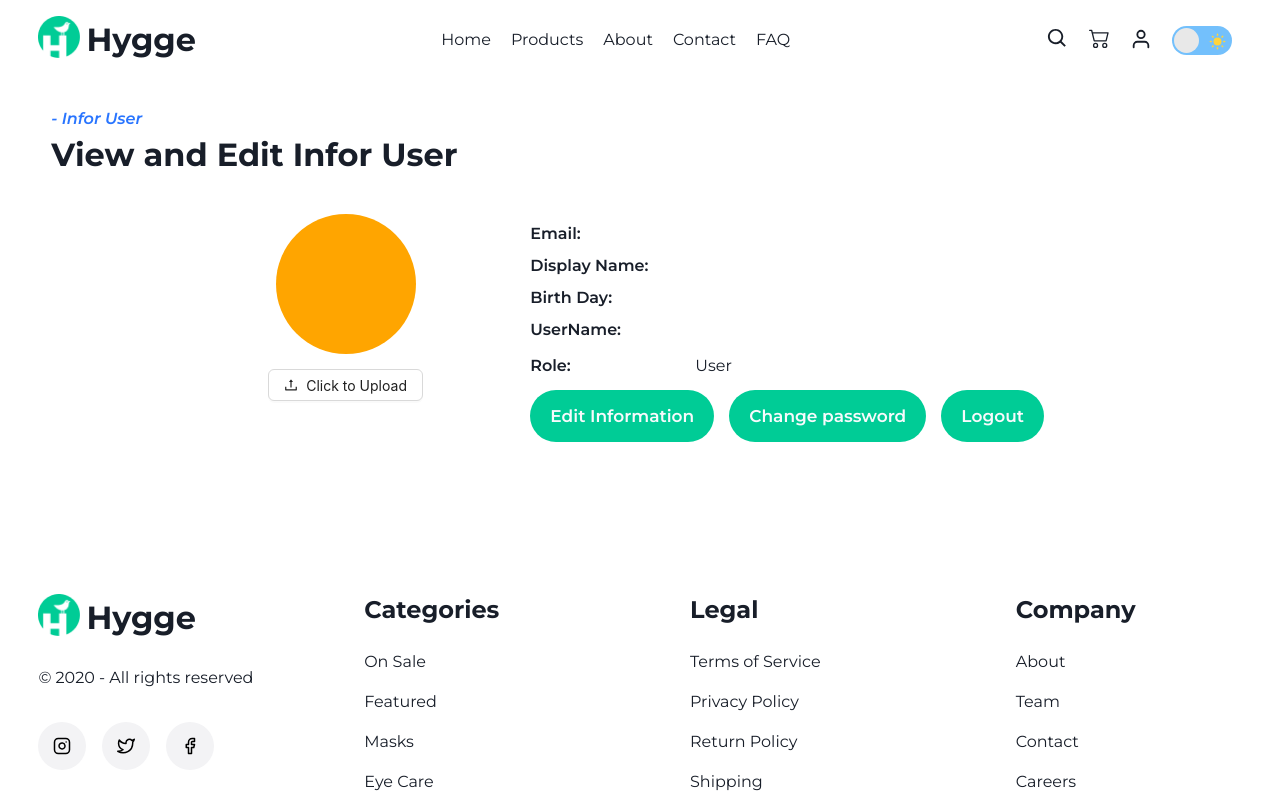
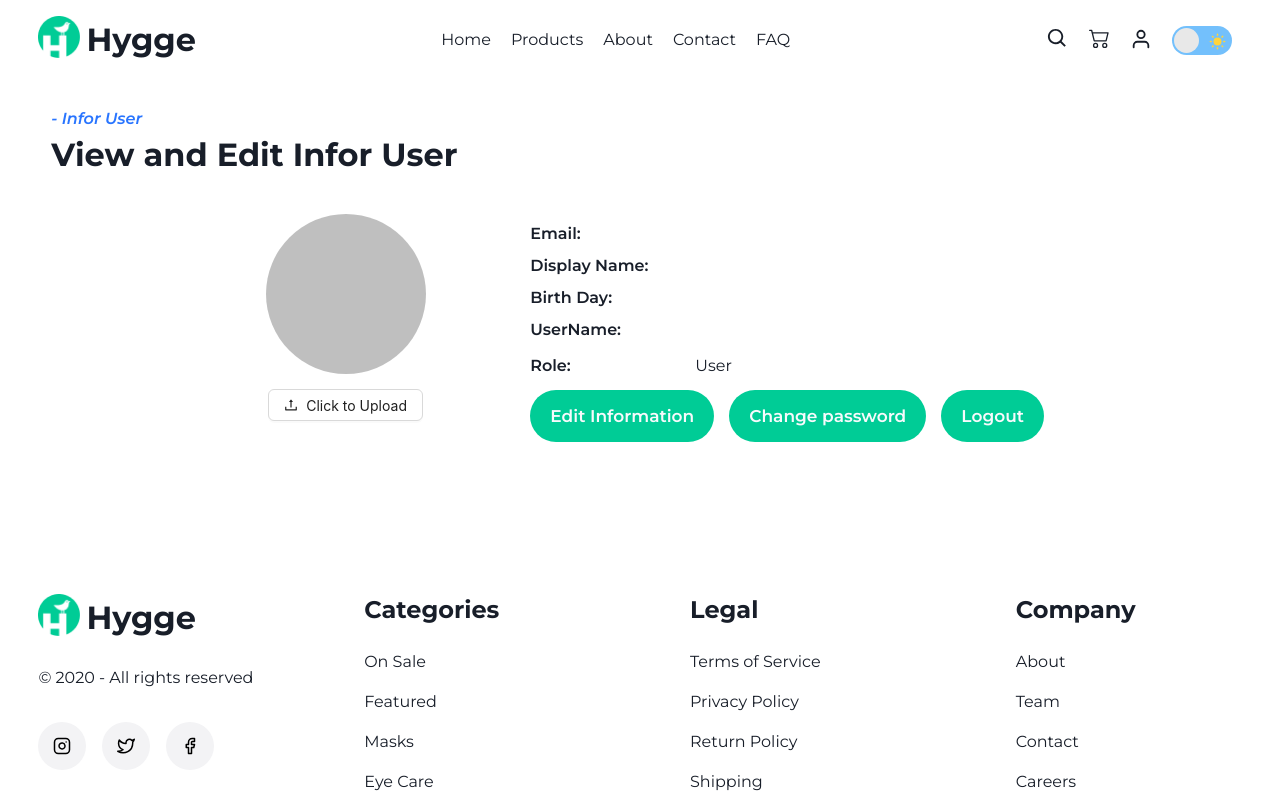
Before and after one commit to LeKhuong11/skincare-shop, a React (Create React App) app: page /dashboard in a window 1280 px wide. Shown: the top 800 px of the page. Built offline with nearby package versions, Linux system fonts and the light colour scheme; no server answers.

Commit message:
add feature change avatar user

```diff
--- a/src/App.tsx
+++ b/src/App.tsx
@@ -8,9 +8,10 @@ import { fetchProducts } from './redux/slice/productsSilce';
 
 function App() {
   const dispath = useAppDispatch();
-
   useEffect(() => {
     dispath(fetchProducts())
+    const getTheme = localStorage.getItem("theme")
+    document.querySelector("body")?.setAttribute('theme', `${getTheme}`)
   }, [])
   return (
     <div className={root.App}>
--- a/src/Pages/DashboardPage/DashboardPage.tsx
+++ b/src/Pages/DashboardPage/DashboardPage.tsx
@@ -1,10 +1,10 @@
 import React, { useState } from 'react'
-import { Avatar, Button as ButtonAntd, Form, message, Modal, Upload, UploadProps } from 'antd'
+import { Avatar, Button as ButtonAntd, message, Modal, Upload, UploadProps } from 'antd'
 import styled from 'styled-components'
 import TitleSection from '../../components/TitleSection'
 import { UploadOutlined } from '@ant-design/icons';
 import { useAppDispatch, useAppSelector } from '../../redux/store';
-import { deleteUser } from '../../redux/slice/userSlice';
+import { deleteUser, updateAvatarUser } from '../../redux/slice/userSlice';
 import { useNavigate } from 'react-router-dom';
 import Button from '../../components/Button';
 import Input from '../../components/Input';
@@ -59,24 +59,7 @@ function DashboardPage() {
         confirmPassword: ''
     });
     const [ openModalChangePassword, setOpenModalChangePassword ] = useState(false);
-    const props: UploadProps = {
-        name: 'file',
-        action: 'https://www.mocky.io/v2/5cc8019d300000980a055e76',
-        headers: {
-          authorization: 'authorization-text',
-        },
-        async onChange(info) {
-            if (info.file.status !== 'uploading') {
-            }
-            if (info.file.status === 'done') {
-                console.log(info.fileList[0]);
 
-            } else if (info.file.status === 'error') {
-                message.error(`${info.file.name} file upload failed.`);
-                console.log(info.file, info.fileList);
-            }
-        },
-      };
 
     const handleClickLogout = () => {
         dispatch(deleteUser())
@@ -114,6 +97,34 @@ function DashboardPage() {
                 message.warning(err.response.data.message)
             })
     };
+
+    const props: UploadProps = {
+        name: 'file',
+        action: 'https://www.mocky.io/v2/5cc8019d300000980a055e76',
+        headers: {
+          authorization: 'authorization-text',
+        },
+        async onChange(info) {
+          if (info.file.status === 'done') {
+            const file: any = info.file.originFileObj
+            const formData = new FormData();
+            formData.append("avatar", file)
+
+            //Call api to change avatar
+            await axios.post(`https://backend-skincare-shop.vercel.app/auth/change-avatar/${user._id}`, formData)
+                .then(res => {
+                    dispatch(updateAvatarUser(res.data))
+                    message.success("Change avatar susscessfully!")
+                })
+                .catch(err => {
+                    message.warning("Change avatar fail!")
+                })
+          } else if (info.file.status === 'error') {
+            message.error(`${info.file.name} file upload failed.`);
+          }
+        },
+      };
+
   return (
     <ContainerStyled>
         <div>
@@ -124,15 +135,15 @@ function DashboardPage() {
                 <div className='avatar'>
                     <Avatar
                         src={user?.avatar}
-                        size={140}
-                        style={{background: 'orange', fontSize: 35}}
+                        size={160}
+                        style={{fontSize: 35}}
                     >{user?.avatar ?? user?.displayName.charAt(0).toUpperCase()}</Avatar>
                 </div>
-                <Form>
+                <div className='upload'>
                     <Upload {...props}>
                         <ButtonAntd icon={<UploadOutlined />}>Click to Upload</ButtonAntd>
                     </Upload>
-                </Form>
+                </div>
             </div>
             <div className='infor-user'>
                 <div>
--- a/src/Pages/DetailPage/DetailPage.tsx
+++ b/src/Pages/DetailPage/DetailPage.tsx
@@ -1,5 +1,5 @@
 import React, { useEffect, useState } from 'react'
-import { Breadcrumb, message, Modal, Spin } from 'antd'
+import { Breadcrumb, message, Modal, Rate, Spin } from 'antd'
 import { AiOutlineRise } from 'react-icons/ai'
 import { BsChevronLeft, BsChevronRight, BsDroplet } from 'react-icons/bs'
 import { FiHeart, FiShield } from 'react-icons/fi'
@@ -83,7 +83,10 @@ const ContainerStyled = styled.div`
                     color: var(--bodyColor);
                 }
             }
-            &>div:nth-child(3) {
+            & .rate {
+                margin: 10px 0;
+            }
+            & .quantity {
                 display: flex;
                 align-items: center;
 
@@ -386,7 +389,10 @@ function DetailPage() {
                             <span style={{color: detailProduct?.bgColor}}><h6 style={{color: detailProduct?.color, fontWeight: 550}}>EYE CARE</h6></span>
                             <h5>${detailProduct?.price}</h5>
                         </div>
-                        <div>
+                        <div className='rate'>
+                            <Rate allowHalf defaultValue={detailProduct?.star} style={{ fontSize: 16 }} />
+                        </div>
+                        <div className='quantity'>
                             <p>Quantity: </p>
                             <h5>{detailProduct?.amount}</h5>
                         </div>
--- /dev/null
+++ b/src/Pages/NotFoundPage/NotFoundPage.tsx
@@ -0,0 +1,27 @@
+import { Result } from 'antd'
+import React from 'react'
+import Button from '../../components/Button'
+import { useNavigate } from 'react-router-dom';
+import styled from 'styled-components';
+
+const ContainerStyled = styled.div`
+    display: flex;
+    flex-direction: column;
+    align-items: center;
+    & h3, p {
+        color: var(--bodyColor);
+    }
+`
+function NotFoundPage() {
+    const navigate = useNavigate();
+  return (
+    <ContainerStyled>
+        <Result status="404" />
+        <h3>404</h3>
+        <p>Sorry, the page you visited does not exist.</p>
+        <Button type="small" content="Back Home" onClick={() => navigate('/')} />
+    </ContainerStyled>
+  )
+}
+
+export default NotFoundPage
--- a/src/Pages/ShoppingCartPage/components/CartItem.tsx
+++ b/src/Pages/ShoppingCartPage/components/CartItem.tsx
@@ -180,7 +180,7 @@ export default function CartItem({id, onClick, img, price, name, quantity}: ICar
                     onClick={() => handleClickIncrease()}
                 ><BsChevronRight/></button>
             </div>
-            <div className="times" onClick={() => onClick()}>
+            <div style={{cursor: 'pointer'}} className="times" onClick={() => onClick()}>
                 <FaTimes size={25} />
             </div>
         </div>
--- a/src/Pages/ShoppingCartPage/components/NotFoundCart.tsx
+++ b/src/Pages/ShoppingCartPage/components/NotFoundCart.tsx
@@ -7,7 +7,11 @@ const ContainerStyled = styled.div`
     display: flex;
     flex-direction: column;
     align-items: center;
-
+    & div {
+        & h4 {
+            color: var(--bodyColor);
+        }
+    }
     & a {
         text-decoration: underline;
     }
--- a/src/components/FormSignUp.tsx
+++ b/src/components/FormSignUp.tsx
@@ -6,7 +6,7 @@ import Button from './Button'
 import Input from './Input'
 
 const ContainerStyled = styled.div`
-    background-color: var(--gray);
+    background-color: var(--bodyBorder);
     border-radius: 20px;
     text-align: center;
     display: flex;
--- a/src/components/Theme.tsx
+++ b/src/components/Theme.tsx
@@ -1,5 +1,6 @@
-import React from 'react'
+import React, { useState } from 'react'
 import styled from 'styled-components'
+import { useAppSelector } from '../redux/store'
 
 
 const ContainerStyled = styled.div`
@@ -113,12 +114,13 @@ const ContainerStyled = styled.div`
 `
 
 function SwitchTheme() {
-
     const setDarkMode = () => {
         document.querySelector("body")?.setAttribute('theme', 'dark')
+        localStorage.setItem('theme', 'dark')
     }
     const setLightMode = () => {
         document.querySelector("body")?.setAttribute('theme', 'light')
+        localStorage.setItem('theme', 'light')
     }
 
     const handleChangeToggleTheme = (e: any) => {
--- a/src/redux/slice/userSlice.ts
+++ b/src/redux/slice/userSlice.ts
@@ -13,6 +13,7 @@ export interface IUser {
     phone: number;
     cart: IProductsCart
     avatar?: string | null
+    theme?: string
 }
 interface UserState {
     user: IUser | null
@@ -33,6 +34,9 @@ export const userSlice = createSlice({
         updateCartUser: (state, actions) => {
             state.user.cart = actions.payload
         },
+        updateAvatarUser: (state, actions) => {
+            state.user.avatar = actions.payload
+        },
         deleteUser: (state) => {
             state.user = null
         }
@@ -41,4 +45,9 @@ export const userSlice = createSlice({
 })
 
 export default userSlice;
-export const { addUser, deleteUser, updateCartUser } = userSlice.actions;
+export const {
+    addUser,
+    deleteUser,
+    updateCartUser,
+    updateAvatarUser
+} = userSlice.actions;
--- a/src/routes/routesConfigurations.tsx
+++ b/src/routes/routesConfigurations.tsx
@@ -11,6 +11,7 @@ import ProductPage from "../Pages/ProductsPage/ProductPage"
 import SearchPage from "../Pages/SearchPage/SearchPage"
 import ShoppingCartPage from "../Pages/ShoppingCartPage/ShoppingCartPage"
 import SignUppage from "../Pages/SignUpPage/SignUpPage"
+import NotFoundPage from "../Pages/NotFoundPage/NotFoundPage"
 
 interface IRoutes {
     path: string,
@@ -68,6 +69,10 @@ export function RoutesConfigurations() {
             path: 'checkout',
             element: <CheckoutPage />
         },
+        {
+            path: '*',
+            element: <NotFoundPage />
+        },
     ]
     return useRoutes(element)
 }
```
Also changed, not shown: src/components/Breacrumbs.tsx (+4 -21 lines), src/layouts/Header/Header.tsx (+13 -6 lines).
